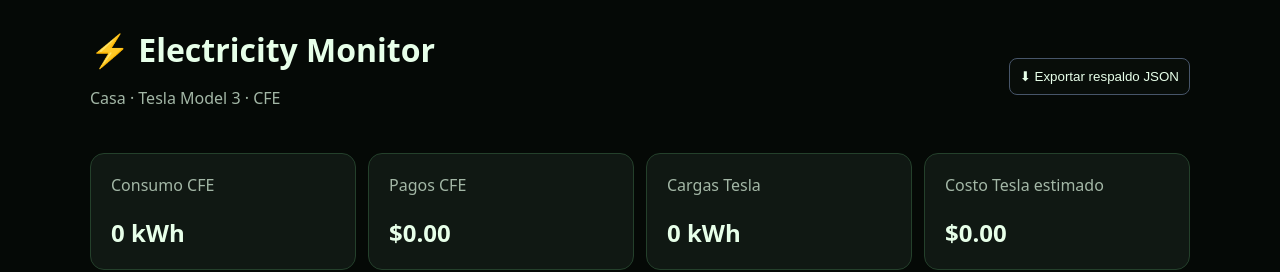
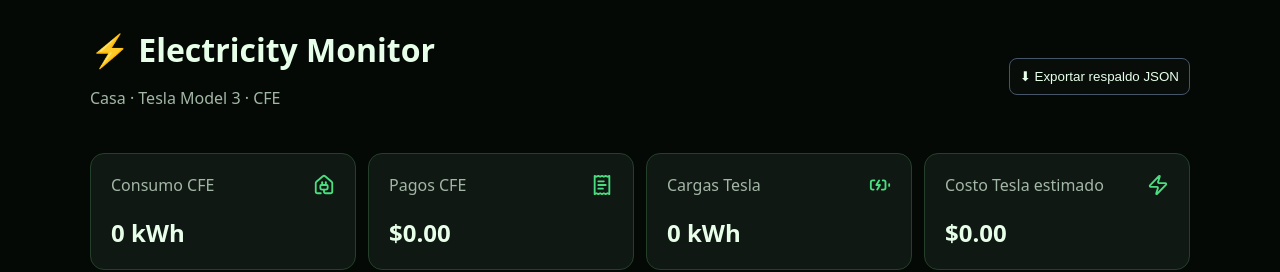
Before and after one commit to davidduran94/electricity-monitor, a Next.js app: page / in a window 1280 px wide. Shown: the top 272 px of the page. Built offline with nearby package versions, Linux system fonts and the light colour scheme.

Commit message:
Fix KPI icon tuple types to restore Vercel production build

```diff
--- a/src/app/page.tsx
+++ b/src/app/page.tsx
@@ -42,7 +42,7 @@ export default function Home() {
       <button onClick={exportData} style={{ ...inputStyle, width: 'auto', cursor: 'pointer' }}>⬇ Exportar respaldo JSON</button>
     </header>
     <section style={{ display: 'grid', gridTemplateColumns: 'repeat(auto-fit, minmax(210px, 1fr))', gap: 12 }}>
-      {([['Consumo CFE', format(totals.kwh) + ' kWh'], ['Pagos CFE', money(totals.mxn)], ['Cargas Tesla', format(totals.teslaKwh) + ' kWh'], ['Costo Tesla estimado', money(totals.teslaCost)]] as const).map(([label, value, icon]) =>
+      {([['Consumo CFE', format(totals.kwh) + ' kWh', <HousePlug size={22} color='#4ade80' />], ['Pagos CFE', money(totals.mxn), <ReceiptText size={22} color='#4ade80' />], ['Cargas Tesla', format(totals.teslaKwh) + ' kWh', <BatteryCharging size={22} color='#4ade80' />], ['Costo Tesla estimado', money(totals.teslaCost), <Zap size={22} color='#4ade80' />]] as const).map(([label, value, icon]) =>
         <div key={label} style={panel}><div style={{ display:'flex', justifyContent:'space-between', alignItems:'center', color: '#a3b7a6' }}><span>{label}</span>{icon}</div><h2 style={{ marginBottom: 0 }}>{value}</h2></div>)}
     </section>
     <p style={{ color: '#a3b7a6', fontSize: 13 }}>Totales de los registros capturados, no lecturas en vivo. Las cargas en casa ya forman parte del consumo de CFE; no se suman nuevamente.</p>
```
